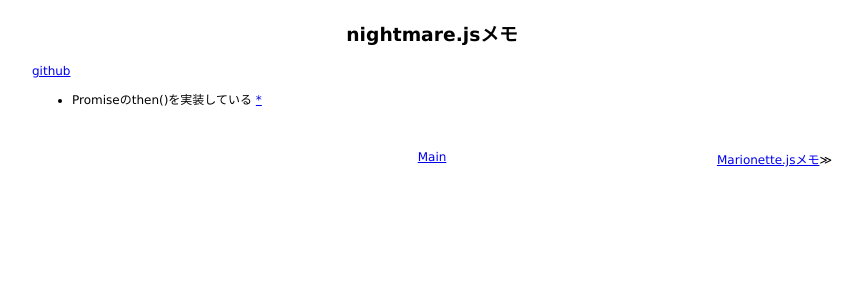
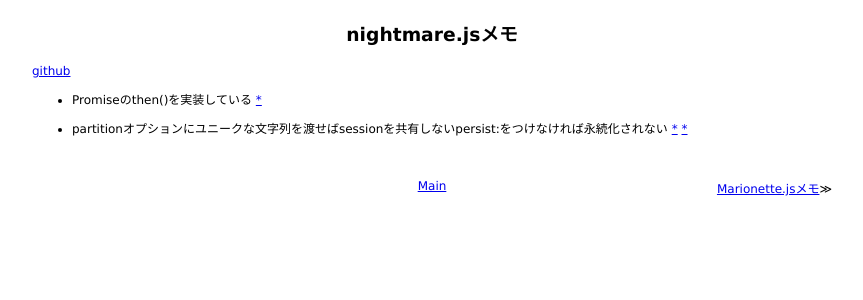
Before and after one commit to 38elements/38elements.github.com, a Jekyll site: the page built from _posts/2016-09-23-nightmarejs.md, in a window 1280 px wide. Shown: the top 300 px of the page, without its empty margins (208-1071 px from the left). Built offline with Jekyll 4.4.1, drawn with Linux system fonts in a browser that asks for light colours.

Commit message:
Update 2016-09-23-nightmarejs.md

```diff
--- a/_posts/2016-09-23-nightmarejs.md
+++ b/_posts/2016-09-23-nightmarejs.md
@@ -5,3 +5,5 @@ title: nightmare.jsメモ
 [github](https://github.com/segmentio/nightmare)
 
 * Promiseのthen()を実装している [\*](https://github.com/segmentio/nightmare/blob/1aac3062153131391f853d24b1f74e191ed01451/lib/nightmare.js#L430-L440)
+
+* partitionオプションにユニークな文字列を渡せばsessionを共有しないpersist:をつけなければ永続化されない [\*](https://github.com/segmentio/nightmare#nightmareoptions)  [\*](https://github.com/electron/electron/blob/master/docs/api/browser-window.md#new-browserwindowoptions)
```
